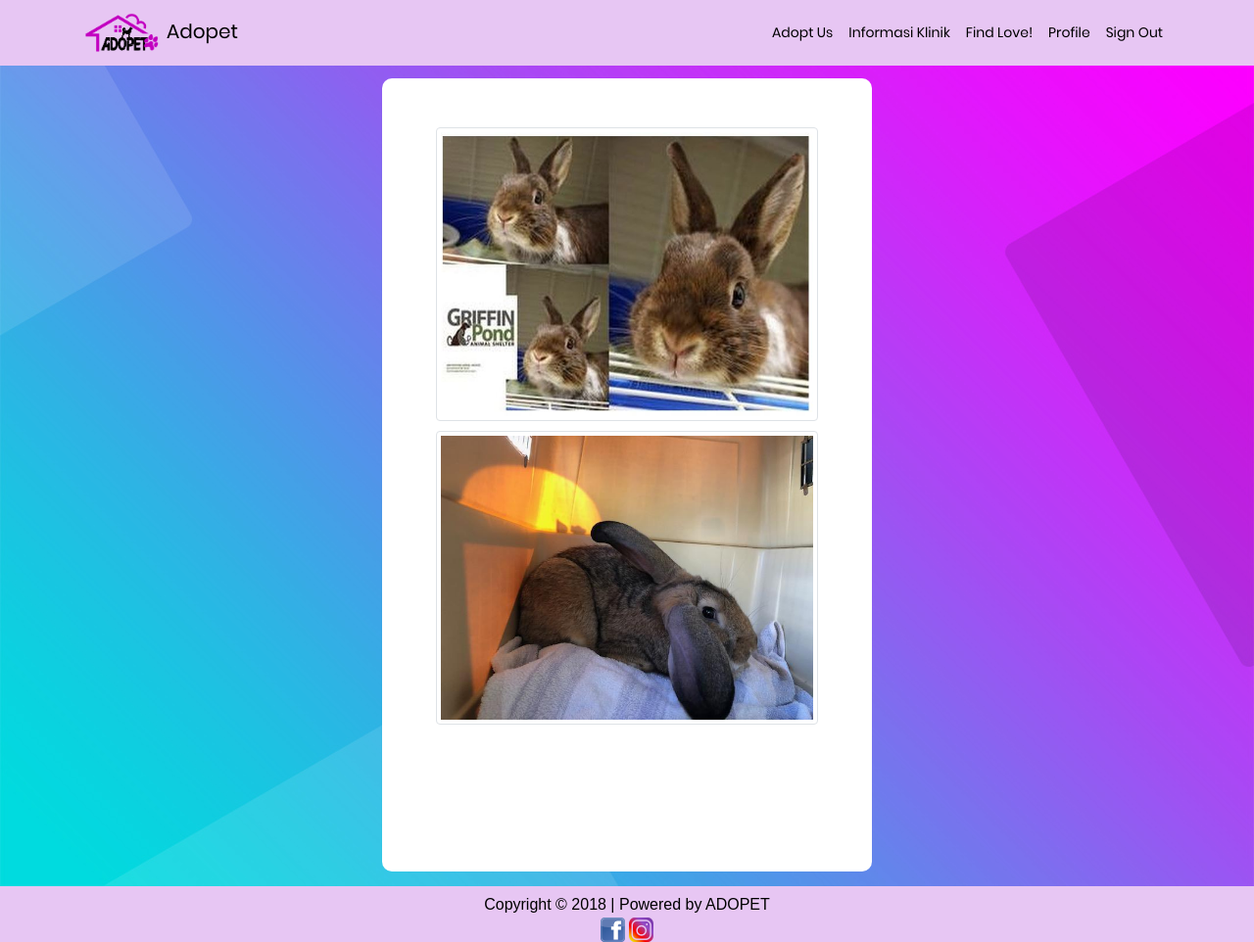
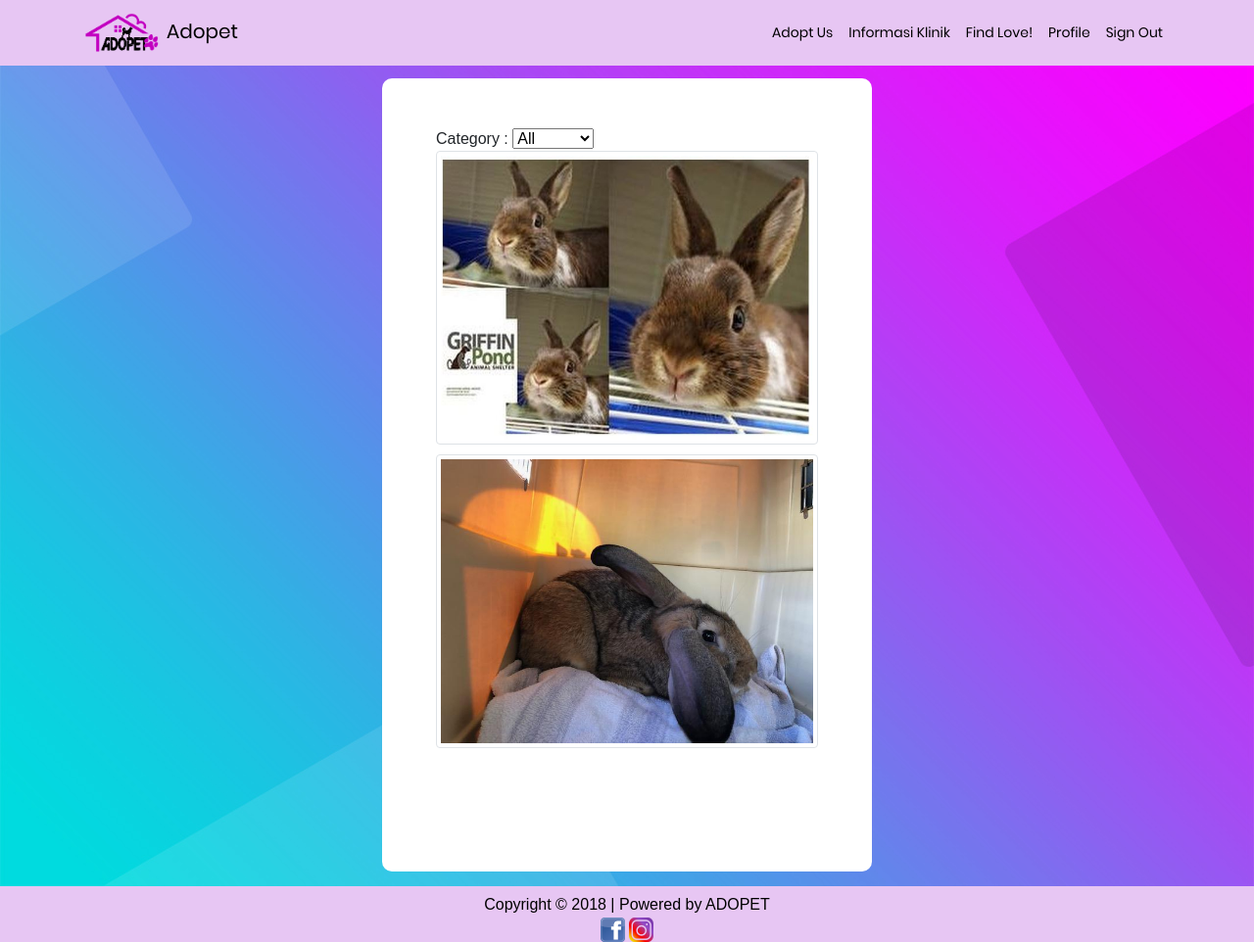
Before and after one commit to christan8120/Adopet, a Laravel app: page /index in a window 1280 px wide. Shown: the whole page at 98% size. Run offline with Laravel 8, Linux system fonts and the light colour scheme; a user stored in the database is signed in; data comes from the database, SQL or seed files in the repository.

Commit message:
searching and pagination

```diff
--- a/app/Http/Controllers/PetController.php
+++ b/app/Http/Controllers/PetController.php
@@ -20,8 +20,29 @@ class PetController extends Controller
             ["userOwner" , "!=", Auth::user()->id]
         ];
         //$pets = Pet::where('post_status', 1)->get();
-        $pets = Pet::where($condition)->get();
-        return view('home', ['pets'=>$pets]);
+        $pets = Pet::where($condition)->paginate(20);
+        $categories = Category::all();
+        return view('home', ['pets'=>$pets, 'categories'=>$categories, 'category_id'=> 0]);
+    }
+
+    public function filterPet($id){
+        $condition;
+        if($id != 0){
+            $condition = [
+                ["post_status", "=", "1"],
+                ["userOwner" , "!=", Auth::user()->id],
+                ["category_id", '=', $id]
+            ];
+        }else{
+            $condition = [
+                ["post_status", "=", "1"],
+                ["userOwner" , "!=", Auth::user()->id]
+            ];
+        }
+        $pets = Pet::where($condition)->paginate(20);
+        $categories = Category::all();
+
+        return view('home', ['pets'=>$pets, 'categories'=>$categories, 'category_id'=>$id]);
     }
 
     public function adoptIt($id){
--- a/public/js/home.js
+++ b/public/js/home.js
@@ -18,6 +18,10 @@ $( document ).ready(function() {
         if ($(event.target).is($("[id^='myModal']"))) {
           $('.modal').css('display','none');
         }
+    });
+
+    $('#selectPet').change(function(){
+      window.location = "/filterPet/" + this.value;
     });
 });
 
--- a/resources/views/home.blade.php
+++ b/resources/views/home.blade.php
@@ -6,12 +6,21 @@
 
     <div class="limiter">
         <div class="main-container">
-
+            <div>
+                Category :
+                <select name="selectPet" id="selectPet">
+                    <option value="0">All</option>
+                    @foreach($categories as $category)
+                        <option value="{{$category->id}}" {{$category->id == $category_id ? "selected" : ""}}>{{$category->category_name}}</option>
+                    @endforeach
+                </select>
+            </div>
                 @if(count($pets) > 0)
                     <div class="text-center">
                     @foreach($pets as $pet)
                         <img id="myImg{{$pet->id}}" class="img-fluid img-thumbnail" src="{{asset($pet->picture_src)}}" alt="" onclick="imgOnClick({{$pet->id}})">
                     @endforeach
+                    <div>{{$pets->render()}}</div>
                     </div>
 
                     @foreach($pets as $pet)
@@ -38,9 +47,6 @@
                             <button  type="button" class="btn btn-primary confirm-no" onclick="confirmationPanel();">No</button>
                         </div>
                     </div>
-
-
-
                     </div>
                     @endforeach
                 @endif
--- a/routes/web.php
+++ b/routes/web.php
@@ -31,4 +31,5 @@ Route::post('/savePet', 'PetController@savePet')->middleware(Middleware\SessionC
 Route::post('/saveList', 'PetController@saveFindLove')->middleware(Middleware\SessionCheck::class);
 Route::get('acceptMate/{id}/{petid}', 'PetController@acceptMate')->middleware(Middleware\SessionCheck::class);
 Route::get('updateStatus/{petid}/{status}', 'PetController@updateStatus')->middleware(Middleware\SessionCheck::class);
+Route::get('filterPet/{id}', 'PetController@filterPet')->middleware(Middleware\SessionCheck::class);
 Route::get('/signout','UserController@signout');
```
